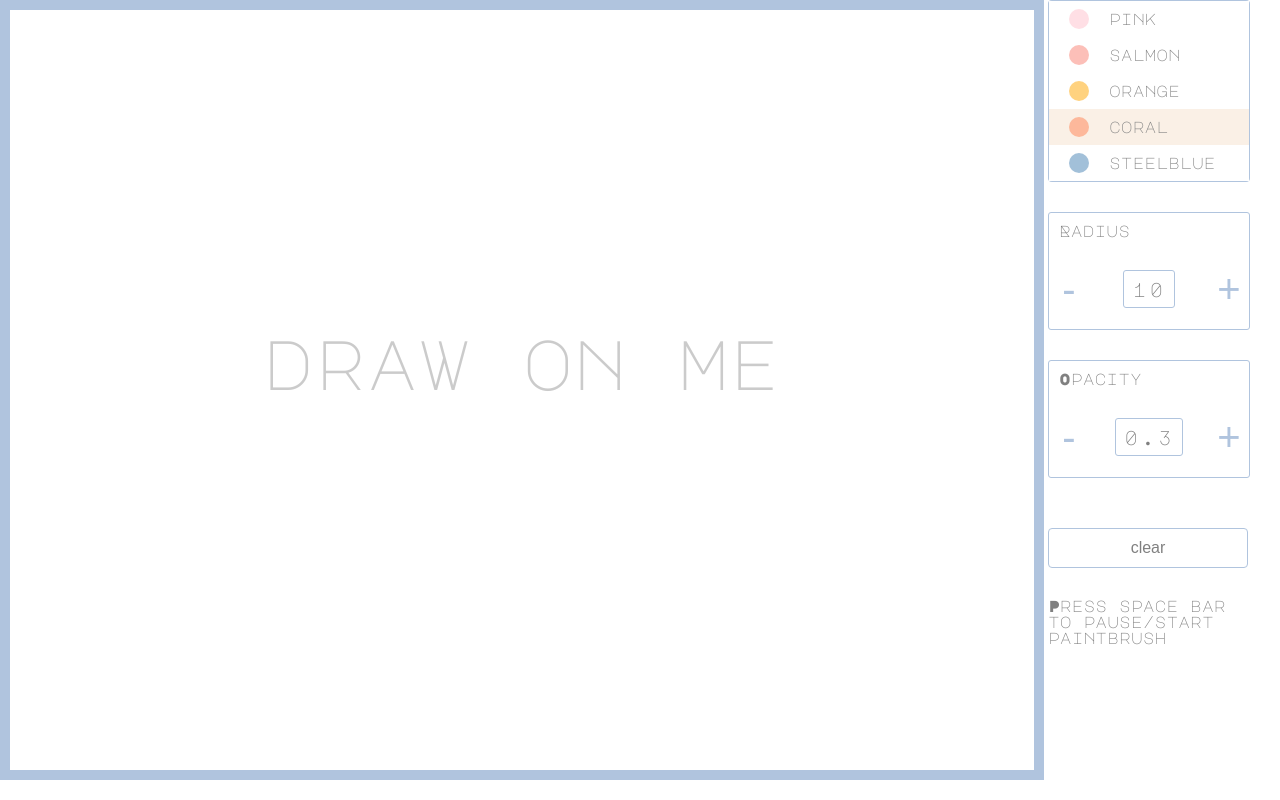
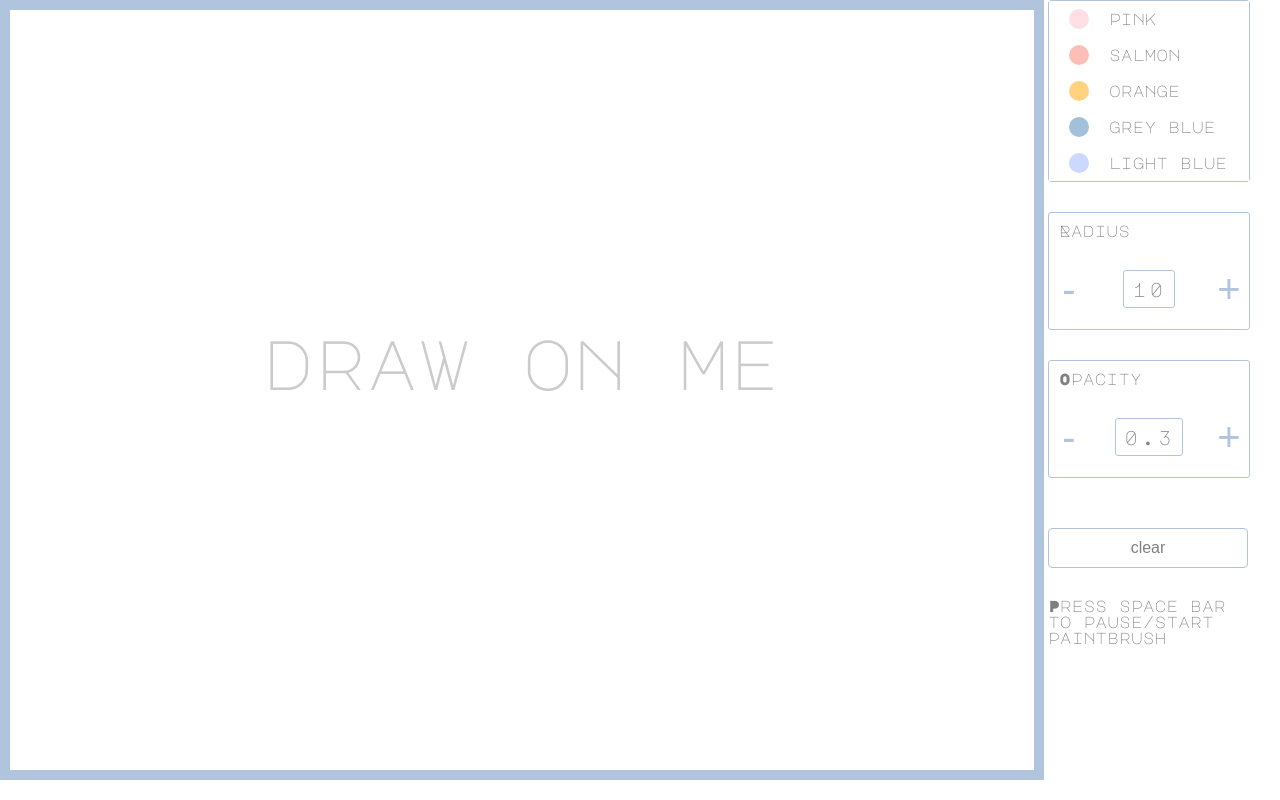
Before and after one commit to eadehemingway/drawpad, a Gatsby site: page / in a window 1280 px wide. Built offline with nearby package versions, Linux system fonts and the light colour scheme; Gatsby itself is replaced by a stand-in of ours.

Commit message:
fix color

```diff
--- a/src/components/BallColorPanel.tsx
+++ b/src/components/BallColorPanel.tsx
@@ -2,16 +2,23 @@ import React from "react"
 import styled from "styled-components"
 
 export const BallColorPanel = ({ color, changeColor }) => {
-  const colourDictionary = ["pink", "salmon", "orange", "coral", "steelblue"]
+  const colourDictionary = [
+    { name: "pink", css: "pink" },
+    { name: "salmon", css: "salmon" },
+    { name: "orange", css: "orange" },
+    { name: "grey blue", css: "steelblue" },
+    { name: "light blue", css: "#99b3ff" },
+  ]
 
   return (
     <ColorPanel>
       {colourDictionary.map(c => {
-        const selected = color === c
+        const { name, css } = c
+        const selected = color === css
         return (
-          <Color selected={selected} onClick={() => changeColor(c)}>
-            <Circle style={{ background: c }} />
-            <PStyled>{c}</PStyled>
+          <Color selected={selected} onClick={() => changeColor(css)}>
+            <Circle style={{ background: css }} />
+            <PStyled>{name}</PStyled>
           </Color>
         )
       })}
```
